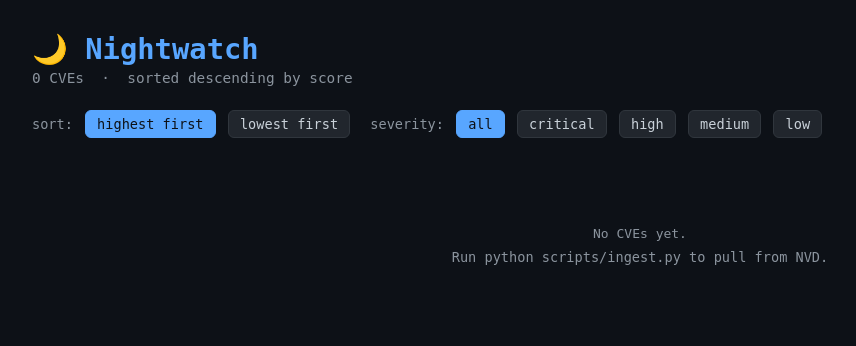
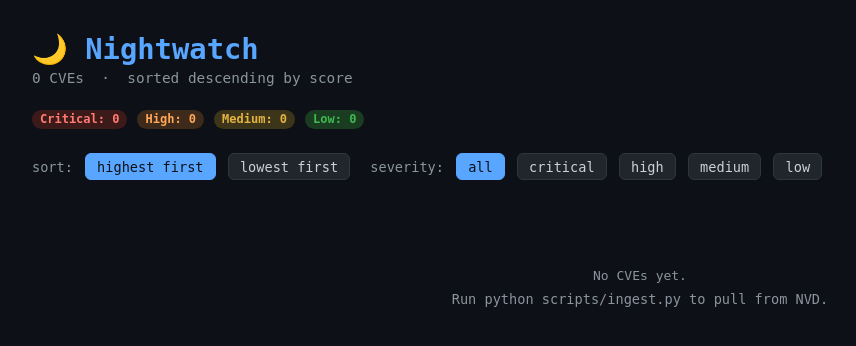
Before and after one commit to QueenZ215/SEC460DevSecOps, a Flask app: page /?sort=desc&severity=all in a window 1280 px wide. Shown: the top 346 px of the page, without its empty margins (0-856 px from the left). Run offline with Flask 3, Linux system fonts and the light colour scheme; data that the repository does not hold is empty.

Commit message:
Added vulnerability severity summary cards

```diff
--- a/app/routes.py
+++ b/app/routes.py
@@ -4,6 +4,7 @@ from .database import get_db
 main = Blueprint("main", __name__)
 
 VALID_SEVERITIES = {"critical", "high", "medium", "low"}
+
 
 @main.route("/")
 def index():
@@ -12,17 +13,48 @@ def index():
 
     # whitelist both user-supplied values before they touch anything
     order = "DESC" if sort == "desc" else "ASC"
-    severity_clean = severity.lower() if severity.lower() in VALID_SEVERITIES else None
+    severity_clean = (
+        severity.lower() if severity.lower() in VALID_SEVERITIES else None
+    )
 
     conn = get_db()
+
     if severity_clean:
         cves = conn.execute(
-            "SELECT * FROM cves WHERE severity = ? ORDER BY cvss_score " + order, # nosec B608
-            (severity_clean.upper(),)
+            "SELECT * FROM cves WHERE severity = ? ORDER BY cvss_score "
+            + order,
+            (severity_clean.upper(),),
         ).fetchall()
     else:
         cves = conn.execute(
-            "SELECT * FROM cves ORDER BY cvss_score " + order # nosec B608
+            "SELECT * FROM cves ORDER BY cvss_score " + order
         ).fetchall()
+
+    critical_count = conn.execute(
+        "SELECT COUNT(*) FROM cves WHERE severity = 'CRITICAL'"
+    ).fetchone()[0]
+
+    high_count = conn.execute(
+        "SELECT COUNT(*) FROM cves WHERE severity = 'HIGH'"
+    ).fetchone()[0]
+
+    medium_count = conn.execute(
+        "SELECT COUNT(*) FROM cves WHERE severity = 'MEDIUM'"
+    ).fetchone()[0]
+
+    low_count = conn.execute(
+        "SELECT COUNT(*) FROM cves WHERE severity = 'LOW'"
+    ).fetchone()[0]
+
     conn.close()
-    return render_template("index.html", cves=cves, sort=sort, severity=severity)
+
+    return render_template(
+        "index.html",
+        cves=cves,
+        sort=sort,
+        severity=severity,
+        critical_count=critical_count,
+        high_count=high_count,
+        medium_count=medium_count,
+        low_count=low_count,
+    )
--- a/app/templates/index.html
+++ b/app/templates/index.html
@@ -8,6 +8,7 @@
     body { font-family: monospace; background: #0d1117; color: #c9d1d9; padding: 2rem; }
     h1 { color: #58a6ff; font-size: 1.8rem; margin-bottom: .25rem; }
     .sub { color: #8b949e; font-size: .9rem; margin-bottom: 1.5rem; }
+    .summary-cards { display: flex; gap: 10px; margin-bottom: 1.5rem; flex-wrap: wrap; }
     .controls { display: flex; gap: .75rem; flex-wrap: wrap; margin-bottom: 1.5rem; align-items: center; }
     .label { color: #8b949e; font-size: .85rem; }
     a.btn {
@@ -37,6 +38,13 @@
 <body>
   <h1>🌙 Nightwatch</h1>
   <p class="sub">{{ cves|length }} CVEs &nbsp;·&nbsp; sorted {{ sort }}ending by score</p>
+
+  <div class="summary-cards">
+    <span class="badge CRITICAL">Critical: {{ critical_count }}</span>
+    <span class="badge HIGH">High: {{ high_count }}</span>
+    <span class="badge MEDIUM">Medium: {{ medium_count }}</span>
+    <span class="badge LOW">Low: {{ low_count }}</span>
+  </div>
 
   <div class="controls">
     <span class="label">sort:</span>
```
